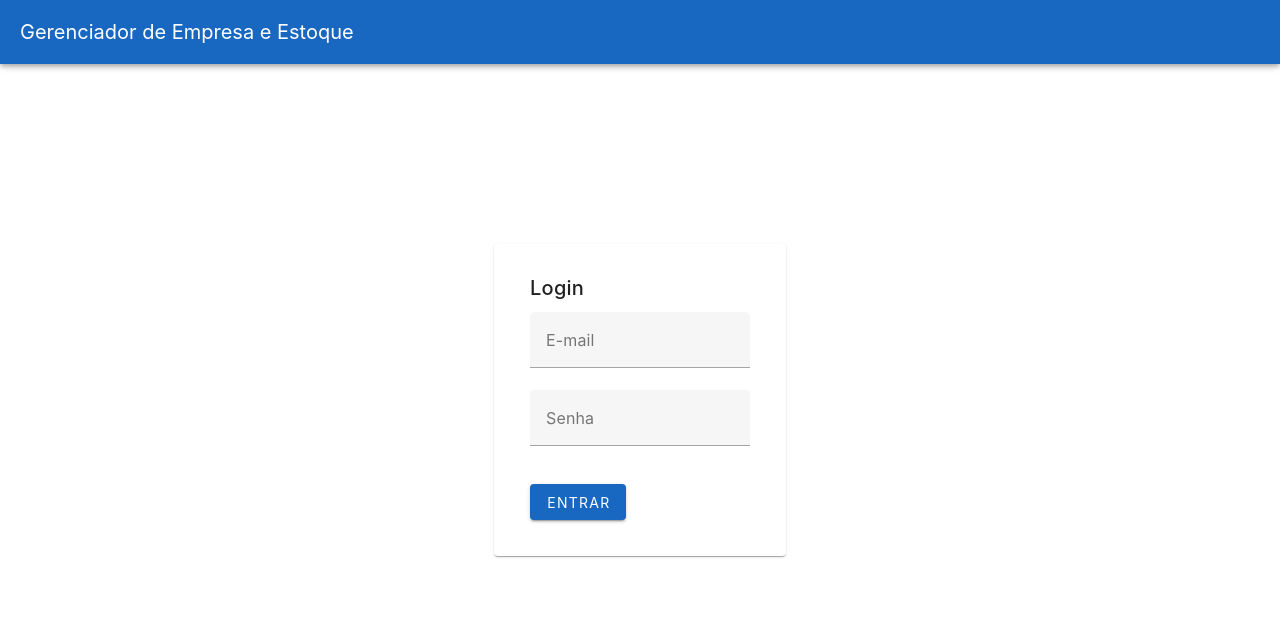
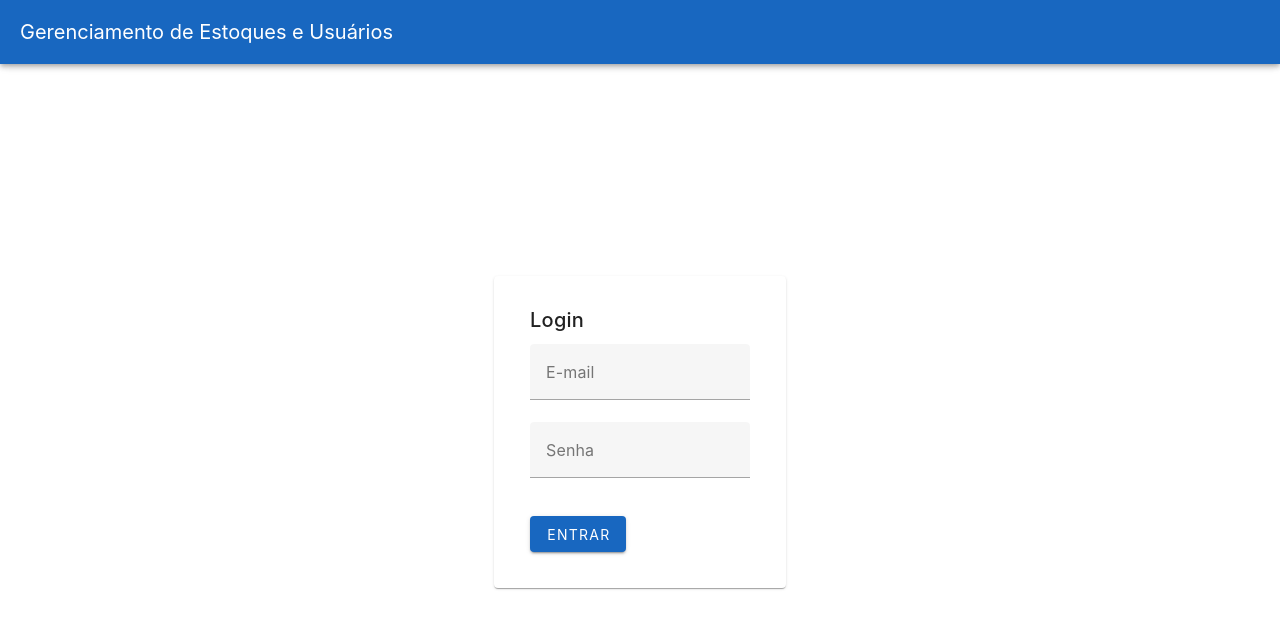
Before and after one commit to RaissaPeneluc/Vue-JS-InterpriseManager, a Vue app: page / in a window 1280 px wide. Shown: the top 628 px of the page. Built offline with nearby package versions, Linux system fonts and the light colour scheme.

Commit message:
:lipstick: FEAT: Criação do NavBarComponent para a navegação entre as páginas.

```diff
--- a/src/components/Login.vue
+++ /dev/null
@@ -1,73 +0,0 @@
-<!-- Este componente é a página Login onde o usuário irá realizar o login.
-Se realizado corretamente, após autenticação ele será direcionado para
-acessar o gerenciamento das funcionalidades da plataforma.  -->
-
-<template>
-  <VAppBar color="primary">
-    <v-toolbar-title>Gerenciador de Empresa e Estoque</v-toolbar-title>
-  </VAppBar>
-
-  <!-- Card de Login -->
-  <VContainer class="d-flex justify-center align-center" style="height: 100vh;">
-    <v-card class="pa-5 w-25">
-      <v-card-title>Login</v-card-title>
-      <v-card-text>
-        <v-form @submit.prevent="handleLogin">
-          <v-text-field
-            v-model="email"
-            label="E-mail"
-            type="email"
-            required
-          ></v-text-field>
-
-          <v-text-field
-            v-model="password"
-            label="Senha"
-            type="password"
-            required
-          ></v-text-field>
-          <v-btn type="submit" color="primary" class="mt-4">Entrar</v-btn>
-        </v-form>
-      </v-card-text>
-    </v-card>
-  </VContainer>
-</template>
-
-<script>
-  import { useAuthStore } from '../stores/auth'; // Importando uma store (gerenciador de estado) para gerenciar a autenticação de forma centralizada.
-  import { ref } from 'vue'; // Função para criar variáveis que podem ser monitoradas para mudanças.
-
-  export default {
-    setup() {
-      const email = ref('');
-      const password = ref('');
-      const authStore = useAuthStore(); // Store de autenticação, gerencia ações como login e verifica se o usuário está autenticado.
-
-      // Função responsável por gerenciar o processo de login do usuário na aplicação.
-      const handleLogin = async () => {
-        try {
-          const response = await fetch('https://fakestoreapi.com/users'); // Busca os usuários na API.
-          const users = await response.json();
-
-          // Verifica se o usuário existe baseado no e-mail e a senha fornecidos.
-          const user = users.find(
-            (u) => u.email === email.value && u.password === password.value
-          );
-
-          if (user) {
-            authStore.login(user); // Chama o método login da store para salvar o estado do usuário logado.
-            alert('Login realizado com sucesso!');
-            window.location.href = '/dashboard'; // Redireciona o usuário para a página de dashboard após o login bem-sucedido.
-          } else {
-            alert('E-mail ou senha inválidos');
-          }
-        } catch (error) {
-          console.error(error);
-          alert('Erro ao realizar o login');
-        }
-      };
-
-      return { email, password, handleLogin };
-    },
-  };
-</script>
--- /dev/null
+++ b/src/components/NavBarComponent.vue
@@ -0,0 +1,40 @@
+<template>
+  <VContainer>
+    <VAppBar color="primary" class="">
+      <v-toolbar-title>{{ title }}</v-toolbar-title>
+
+      <v-spacer></v-spacer>
+      <v-toolbar-items class="">
+        <v-btn @click="changeToProducts" color="white" class="">Estoque</v-btn>
+        <v-btn @click="changeToUsers" color="white">Usuários</v-btn>
+      </v-toolbar-items>
+
+      <v-btn @click="logout" color="white" icon>
+        <v-icon>mdi-export</v-icon>
+      </v-btn>
+    </VAppBar>
+  </VContainer>
+</template>
+
+<script setup>
+    import { useAuthStore } from '../stores/auth';
+
+    defineProps(['title'])
+
+    const authStore = useAuthStore(); // Recupera a store de autenticação para acessar o usuário e a função de logout.
+
+    // Função para deslogar o usuário.
+    const logout = () => {
+        authStore.logout(); // Chama o método de logout da store.
+        window.location.href = '/'; // Redireciona o usuário para a página inicial.
+      };
+
+      const changeToProducts = () => {
+        window.location.href = '/products';
+      };
+
+      const changeToUsers = () => {
+        window.location.href = '/users';
+      };
+
+</script>
--- a/src/router/index.js
+++ b/src/router/index.js
@@ -1,5 +1,5 @@
 import { createRouter, createWebHistory } from 'vue-router';
-import Login from '@/components/Login.vue';
+import Login from '@/views/LoginView.vue';
 import ProductsView from '@/views/ProductsView.vue';
 import DashboardView from '@/views/DashboardView.vue';
 import UsersView from '@/views/UsersView.vue';
--- /dev/null
+++ b/src/views/LoginView.vue
@@ -0,0 +1,75 @@
+<!-- Este componente é a página Login onde o usuário irá realizar o login.
+Se realizado corretamente, após autenticação ele será direcionado para
+acessar o gerenciamento das funcionalidades da plataforma.  -->
+
+<template>
+  <VContainer>
+    <VAppBar class="" color="primary">
+      <VAppBarTitle>Gerenciamento de Estoques e Usuários</VAppBarTitle>
+    </VAppBar>
+  </VContainer>
+
+  <!-- Card de Login -->
+  <VContainer class="d-flex justify-center align-center" style="height: 100vh">
+    <v-card class="pa-5 w-25">
+      <v-card-title>Login</v-card-title>
+      <v-card-text>
+        <v-form @submit.prevent="handleLogin">
+          <v-text-field
+            v-model="email"
+            label="E-mail"
+            type="email"
+            required
+          ></v-text-field>
+
+          <v-text-field
+            v-model="password"
+            label="Senha"
+            type="password"
+            required
+          ></v-text-field>
+          <v-btn type="submit" color="primary" class="mt-4">Entrar</v-btn>
+        </v-form>
+      </v-card-text>
+    </v-card>
+  </VContainer>
+</template>
+
+<script>
+import { useAuthStore } from "../stores/auth"; // Importando uma store (gerenciador de estado) para gerenciar a autenticação de forma centralizada.
+import { ref } from "vue"; // Função para criar variáveis que podem ser monitoradas para mudanças.
+
+export default {
+  setup() {
+    const email = ref("");
+    const password = ref("");
+    const authStore = useAuthStore(); // Store de autenticação, gerencia ações como login e verifica se o usuário está autenticado.
+
+    // Função responsável por gerenciar o processo de login do usuário na aplicação.
+    const handleLogin = async () => {
+      try {
+        const response = await fetch("https://fakestoreapi.com/users"); // Busca os usuários na API.
+        const users = await response.json();
+
+        // Verifica se o usuário existe baseado no e-mail e a senha fornecidos.
+        const user = users.find(
+          (u) => u.email === email.value && u.password === password.value
+        );
+
+        if (user) {
+          authStore.login(user); // Chama o método login da store para salvar o estado do usuário logado.
+          alert("Login realizado com sucesso!");
+          window.location.href = "/products"; // Redireciona o usuário para a página de dashboard após o login bem-sucedido.
+        } else {
+          alert("E-mail ou senha inválidos");
+        }
+      } catch (error) {
+        console.error(error);
+        alert("Erro ao realizar o login");
+      }
+    };
+
+    return { email, password, handleLogin };
+  },
+};
+</script>
--- a/src/views/UsersView.vue
+++ b/src/views/UsersView.vue
@@ -4,11 +4,7 @@ irá exibir uma lista de usuários, obtendo funcionalidades para criar, editar,
 e deletar um usuário. -->
 
 <template>
-  <VContainer>
-    <VAppBar class="" color="primary">
-      <VAppBarTitle>Usuários</VAppBarTitle>
-    </VAppBar>
-  </VContainer>
+  <NavBarComponent title="Usuários"></NavBarComponent>
 
   <!-- Tabela de Usuários -->
   <VContainer class="mt-15">
@@ -190,8 +186,12 @@ e deletar um usuário. -->
 
 <script>
 import { ref, onMounted } from "vue";
+import NavBarComponent from '@/components/NavBarComponent.vue';
 
 export default {
+  components: {
+    NavBarComponent
+  },
   setup() {
     const users = ref([]); // Array reativo para armazenar os usuários.
     const usersDetails = ref(null); // Objeto reativo para armazenar os detalhes do usuário selecionado.
```
Also changed, not shown: src/views/ProductsView.vue (+146 -74 lines).
